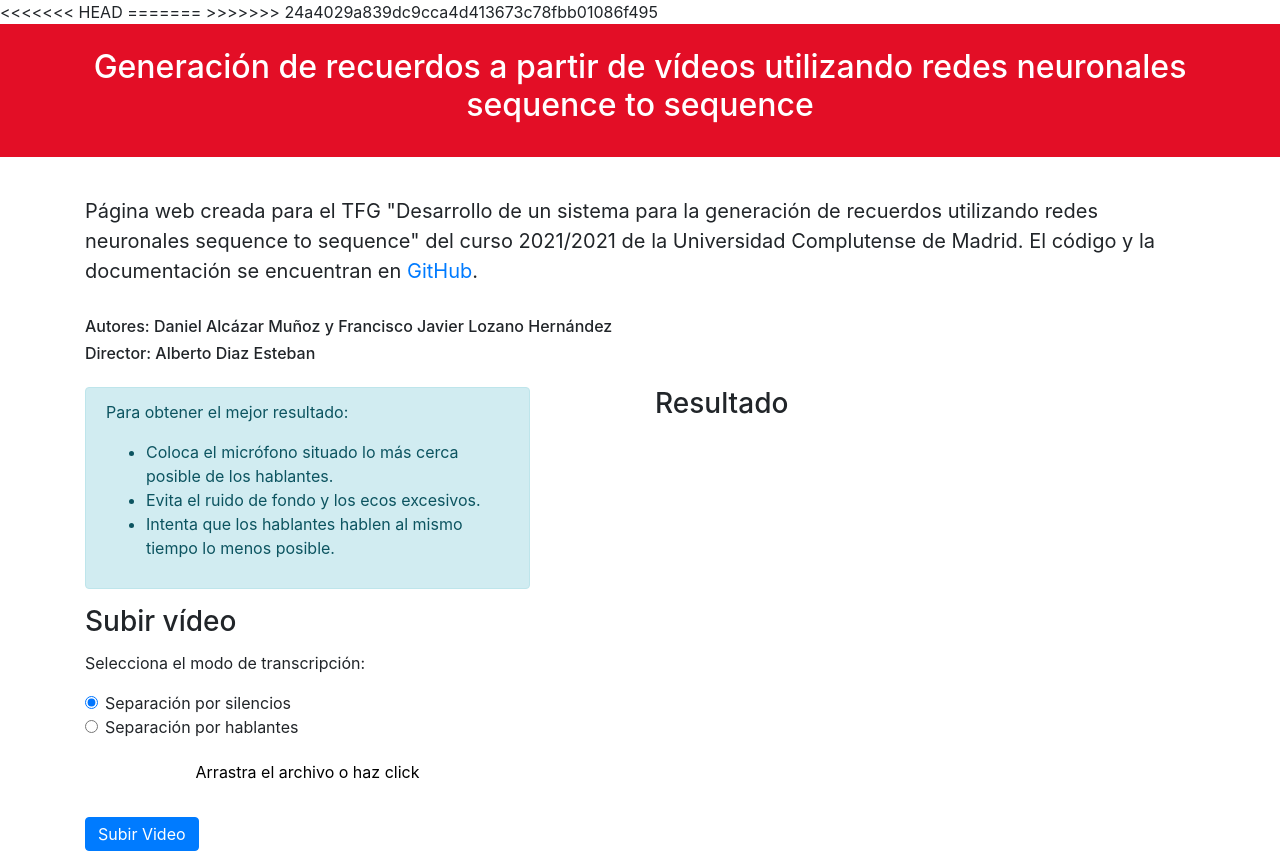
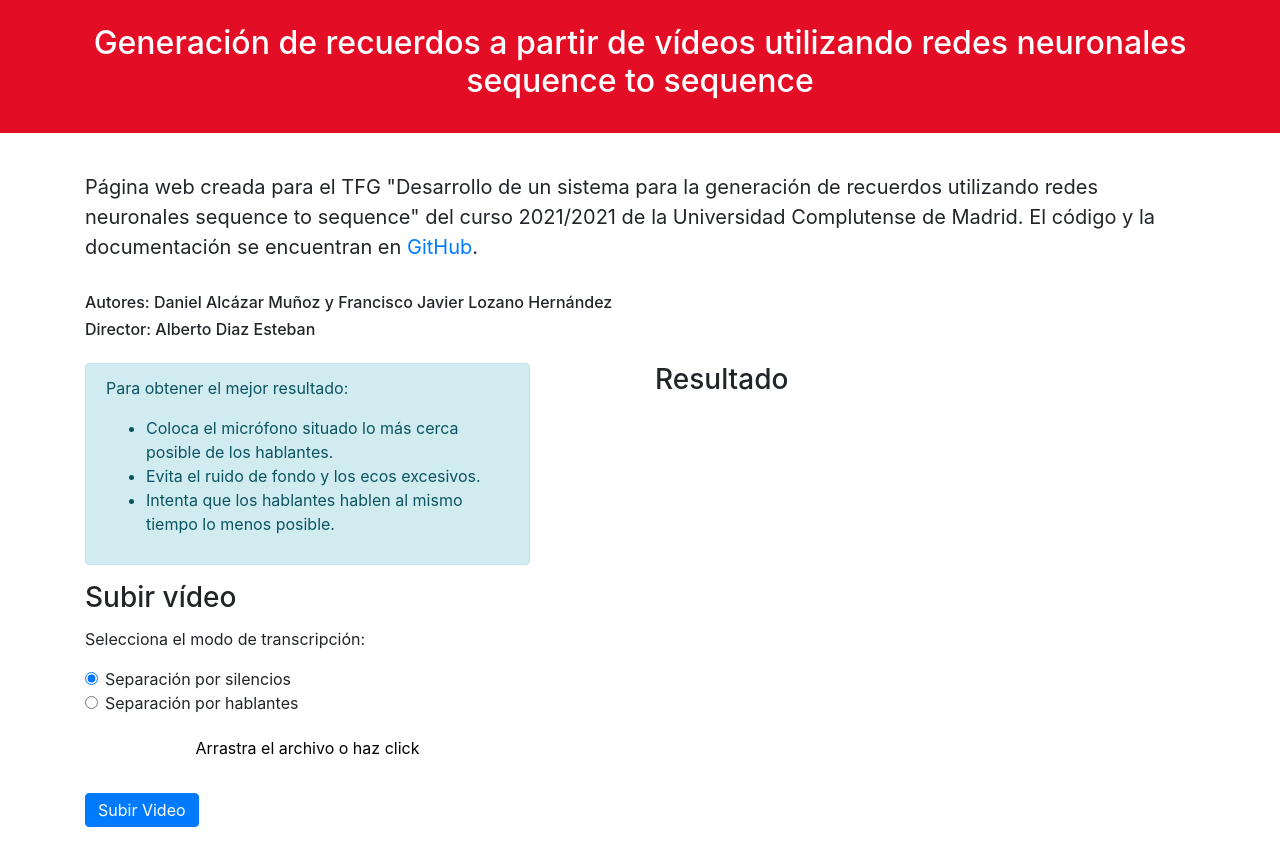
Before and after one commit to NILGroup/TFG2021RecuerdosVideo, a Flask app: page / in a window 1280 px wide. After the commit the page ends 827 px from the top, so only its background shows below. Run offline with Flask 2, Linux system fonts and the light colour scheme; parts of the project's set-up code (start-up, migrations or seed data) failed here and were passed over; some libraries are stand-ins or nearby versions.

Commit message:
arreglado fallos al mergear con contenedor

```diff
--- a/web/static/js/dropzoneCustom.js
+++ b/web/static/js/dropzoneCustom.js
@@ -3,7 +3,7 @@ Dropzone.options.dropper = {
     autoProcessQueue: false,
     chunking: true,
     forceChunking: true,
-    url: '/tfg/2021/video/subirFichero',
+    url: '/subirFichero',
     parallelChunkUploads: true,
     timeout: 0,
     maxFilesize: 4000, // megabytes
--- a/web/templates/index.html
+++ b/web/templates/index.html
@@ -4,13 +4,8 @@
     <meta charset="UTF-8">
     <title>TFG2021 RecuerdosVideo</title>
 
-<<<<<<< HEAD
     <link rel="stylesheet" href="css/bootstrap.min.css">
     <link rel="stylesheet" href="css/main.css">
-
-=======
-    <link rel="stylesheet" href="{{ url_for('static', filename='css/bootstrap.min.css') }}">
->>>>>>> 24a4029a839dc9cca4d413673c78fbb01086f495
 
     <script src="https://code.jquery.com/jquery-3.5.1.min.js"></script>
 
@@ -19,8 +14,6 @@
 
     <link rel="stylesheet"
           href="https://cdnjs.cloudflare.com/ajax/libs/dropzone/5.4.0/min/basic.min.css"/>
-
-        <link rel="stylesheet" href="{{ url_for('static', filename='css/main.css') }}">
 
     <script type="application/javascript"
             src="js/dropzone.js">
@@ -31,9 +24,8 @@
     </script>
 
     <script type="application/javascript"
-            src="{{ url_for('static', filename='js/functions.js') }}">
+            src='js/functions.js'>
     </script>
-
         <script type="application/javascript"
             src="js/bootstrap.min.js">
     </script>
@@ -70,7 +62,7 @@
             <h3>Subir vídeo</h3>
 
 
-            <form method="POST" action='/tfg/2021/video/subirFichero' enctype="multipart/form-data">
+            <form method="POST" action='/subirFichero' enctype="multipart/form-data">
                 <div class="py-1">
                     <p>Selecciona el modo de transcripción:</p>
                     <div class="form-check">
```
